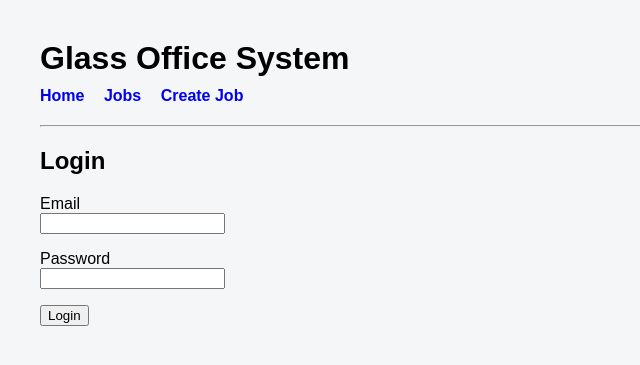
After one commit to psyfeist/glass_office_app, a Flask app: page /login in a window 1280 px wide. The commit adds this page. Shown: the top 365 px of the page, without its empty margins (0-640 px from the left). Run offline with Flask 3, Linux system fonts and the light colour scheme.

Commit message:
Phase 5 complete: authentication, login, session control, role restrictions

```diff
--- a/app.py
+++ b/app.py
@@ -1,12 +1,15 @@
-from flask import Flask, render_template, request, redirect, url_for
+from flask import Flask, render_template, request, redirect, url_for, session
 from database import db
-from models import Job
+from models import Job, User
 from datetime import datetime
+from flask import abort
 import os
 
 
 def create_app():
     app = Flask(__name__)
+
+    app.config["SECRET_KEY"] = "super-secret-key"
 
     # Absolute path to database file
     basedir = os.path.abspath(os.path.dirname(__file__))
@@ -19,6 +22,17 @@ def create_app():
 
     with app.app_context():
         db.create_all()
+
+    # --------------------
+    # Global Login Guard
+    # --------------------
+    @app.before_request
+    def require_login():
+        allowed_routes = ["login", "create_admin", "static"]
+
+        if request.endpoint not in allowed_routes:
+            if "user_id" not in session:
+                return redirect(url_for("login"))
 
     # --------------------
     # Home Page
@@ -48,6 +62,7 @@ def create_app():
     # --------------------
     @app.route("/jobs/<int:job_id>/notes", methods=["POST"])
     def add_job_note(job_id):
+
         job = Job.query.get_or_404(job_id)
 
         content = request.form.get("content")
@@ -57,7 +72,7 @@ def create_app():
 
             note = JobNote(
                 job_id=job.id,
-                user_id=1,  # Temporary placeholder (we'll add real users later)
+                user_id=session["user_id"],
                 note_type="general",
                 content=content
             )
@@ -72,10 +87,14 @@ def create_app():
     # --------------------
     @app.route("/jobs/new", methods=["GET", "POST"])
     def create_job():
+
+        if session.get("user_role") != "admin":
+            abort(403)
+
         if request.method == "POST":
 
-            # Handle optional install date
             install_date_str = request.form.get("install_date")
+
             if install_date_str:
                 install_date_obj = datetime.strptime(
                     install_date_str, "%Y-%m-%d"
@@ -106,14 +125,76 @@ def create_app():
     # --------------------
     @app.route("/jobs/<int:job_id>/status", methods=["POST"])
     def update_job_status(job_id):
+
         job = Job.query.get_or_404(job_id)
 
         new_status = request.form.get("status")
+
         if new_status:
             job.status = new_status
             db.session.commit()
 
         return redirect(url_for("job_detail", job_id=job.id))
+
+    # --------------------
+    # Create Admin User (temporary)
+    # --------------------
+    @app.route("/create-admin")
+    def create_admin():
+
+        existing = User.query.filter_by(email="admin@glass.local").first()
+
+        if existing:
+            return "Admin already exists"
+
+        admin = User(
+            name="Admin",
+            email="admin@glass.local",
+            role="admin",
+            active=True
+        )
+
+        admin.set_password("admin123")
+
+        db.session.add(admin)
+        db.session.commit()
+
+        return "Admin user created"
+
+    # --------------------
+    # Login
+    # --------------------
+    @app.route("/login", methods=["GET", "POST"])
+    def login():
+
+        if request.method == "POST":
+
+            email = request.form.get("email")
+            password = request.form.get("password")
+
+            user = User.query.filter_by(email=email).first()
+
+            if user and user.check_password(password):
+
+                session["user_id"] = user.id
+                session["user_name"] = user.name
+                session["user_role"] = user.role
+
+                return redirect(url_for("home"))
+
+            return "Invalid email or password"
+
+        return render_template("login.html")
+
+    # --------------------
+    # Logout
+    # --------------------
+    @app.route("/logout")
+    def logout():
+
+        session.clear()
+
+        return redirect(url_for("login"))
 
     return app
 
--- a/templates/base.html
+++ b/templates/base.html
@@ -36,6 +36,14 @@
         <a href="/">Home</a>
         <a href="/jobs">Jobs</a>
         <a href="/jobs/new">Create Job</a>
+
+        {% if session.get("user_name") %}
+        <span style="margin-left:20px;">
+        Logged in as: {{ session["user_name"] }}
+        </span>
+
+        <a href="/logout" style="margin-left:10px;">Logout</a>
+        {% endif %}
     </div>
 
     <hr>
--- a/templates/job_detail.html
+++ b/templates/job_detail.html
@@ -62,7 +62,9 @@
     {% for note in job.notes %}
         <div class="card">
             <p>{{ note.content }}</p>
-            <small>{{ note.created_at.strftime("%Y-%m-%d %H:%M") }}</small>
+            <small>{{ note.created_at.strftime("%Y-%m-%d %H:%M") }}
+                by {{ note.author.name }}
+            </small>
         </div>
     {% endfor %}
 {% else %}
--- /dev/null
+++ b/templates/login.html
@@ -0,0 +1,25 @@
+{% extends "base.html" %}
+
+{% block title %}Login{% endblock %}
+
+{% block content %}
+
+<h2>Login</h2>
+
+<form method="POST">
+
+<p>
+<label>Email</label><br>
+<input type="email" name="email" required>
+</p>
+
+<p>
+<label>Password</label><br>
+<input type="password" name="password" required>
+</p>
+
+<button type="submit">Login</button>
+
+</form>
+
+{% endblock %}
```
Also changed, not shown: models.py (+9 -0 lines), instance/app.db.
